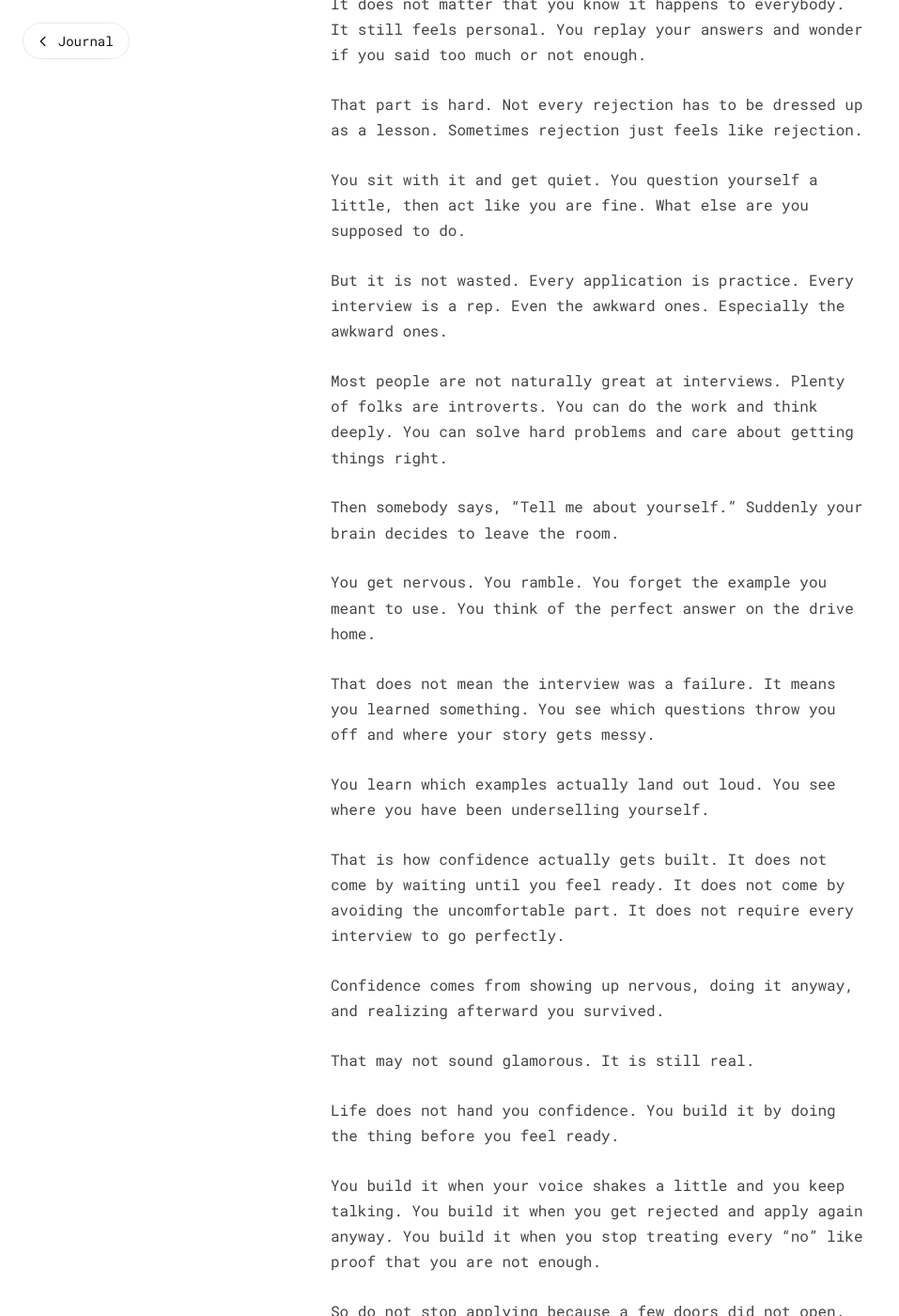
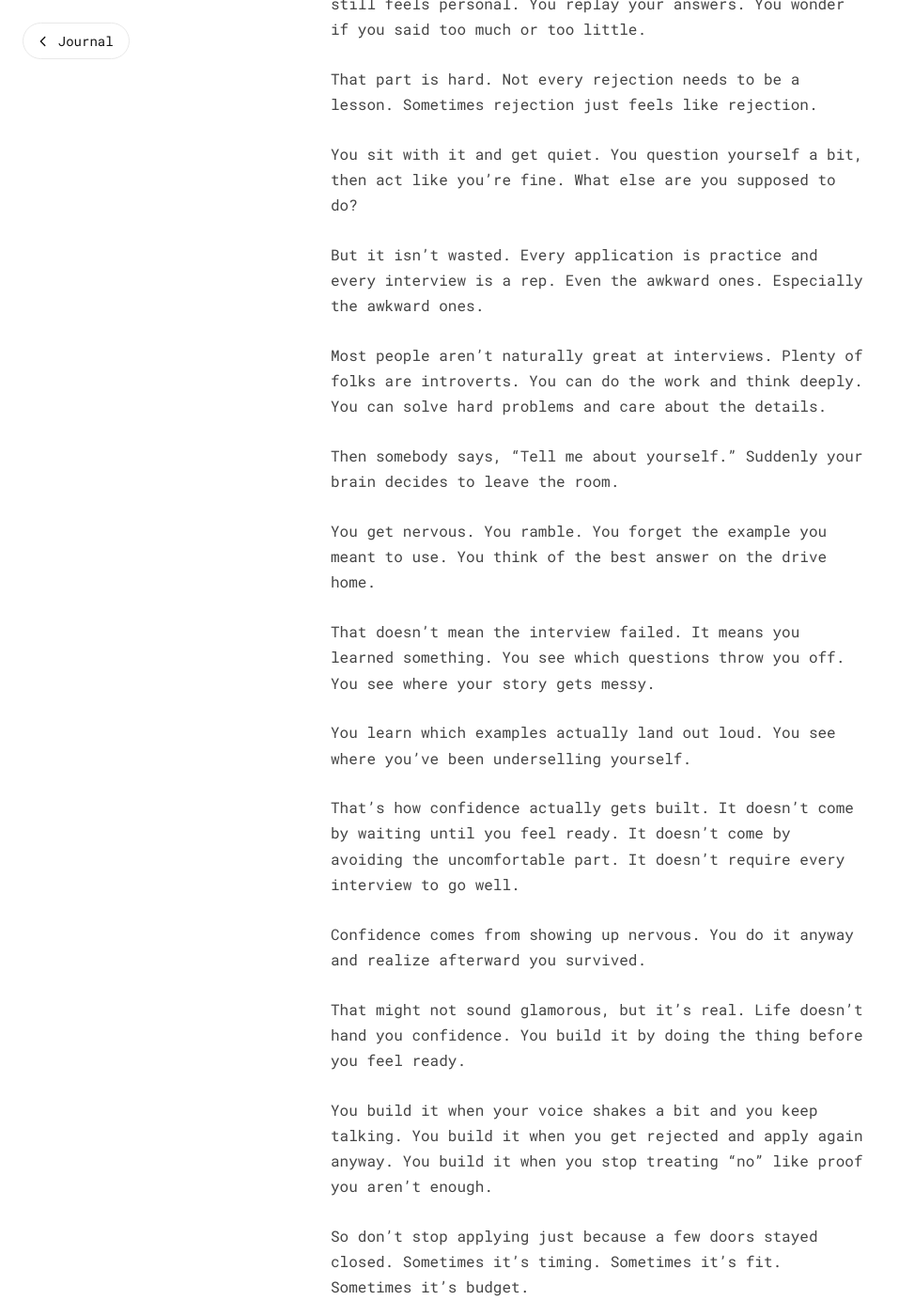
Before and after one commit to woofwallee/ethantouch.com, a Jekyll site: the page built from _posts/2026-06-06-keep-showing-up-before-you-feel-ready.md, in a window 1280 px wide and 1400 px high, scrolled down 559 px. Shown: the whole window at 94% size, without its empty margins (0-957 px from the left). Built offline with Jekyll 4.4.1, drawn with Linux system fonts in a browser that asks for light colours; some of the changed text lies outside the part shown.

Commit message:
Journal: tighten 'Keep Showing Up Before You Feel Ready' (revised draft)
Co-Authored-By: Claude Opus 4.8 (1M context) <noreply@anthropic.com>

```diff
--- a/_posts/2026-06-06-keep-showing-up-before-you-feel-ready.md
+++ b/_posts/2026-06-06-keep-showing-up-before-you-feel-ready.md
@@ -7,50 +7,42 @@ description: "On the part of job searching nobody dresses up: sitting with rejec
 
 Job searching can mess with your head.
 
-You revise the resume and adjust the cover letter. You fill out the same information you already uploaded. Then you prepare for the interview like this one might finally be the one.
+You revise the resume and adjust the cover letter. You fill out the exact same info you already uploaded. Then you prep for the interview. You hope this one is finally it.
 
-Then you get rejected. Or ghosted. Or told they went with another candidate.
+Then you get rejected. Or ghosted. Or told they went with someone else.
 
-It does not matter that you know it happens to everybody. It still feels personal. You replay your answers and wonder if you said too much or not enough.
+It doesn't matter that you know it happens to everybody. It still feels personal. You replay your answers. You wonder if you said too much or too little.
 
-That part is hard. Not every rejection has to be dressed up as a lesson. Sometimes rejection just feels like rejection.
+That part is hard. Not every rejection needs to be a lesson. Sometimes rejection just feels like rejection.
 
-You sit with it and get quiet. You question yourself a little, then act like you are fine. What else are you supposed to do.
+You sit with it and get quiet. You question yourself a bit, then act like you're fine. What else are you supposed to do?
 
-But it is not wasted. Every application is practice. Every interview is a rep. Even the awkward ones. Especially the awkward ones.
+But it isn't wasted. Every application is practice and every interview is a rep. Even the awkward ones. Especially the awkward ones.
 
-Most people are not naturally great at interviews. Plenty of folks are introverts. You can do the work and think deeply. You can solve hard problems and care about getting things right.
+Most people aren't naturally great at interviews. Plenty of folks are introverts. You can do the work and think deeply. You can solve hard problems and care about the details.
 
 Then somebody says, "Tell me about yourself." Suddenly your brain decides to leave the room.
 
-You get nervous. You ramble. You forget the example you meant to use. You think of the perfect answer on the drive home.
+You get nervous. You ramble. You forget the example you meant to use. You think of the best answer on the drive home.
 
-That does not mean the interview was a failure. It means you learned something. You see which questions throw you off and where your story gets messy.
+That doesn't mean the interview failed. It means you learned something. You see which questions throw you off. You see where your story gets messy.
 
-You learn which examples actually land out loud. You see where you have been underselling yourself.
+You learn which examples actually land out loud. You see where you've been underselling yourself.
 
-That is how confidence actually gets built. It does not come by waiting until you feel ready. It does not come by avoiding the uncomfortable part. It does not require every interview to go perfectly.
+That's how confidence actually gets built. It doesn't come by waiting until you feel ready. It doesn't come by avoiding the uncomfortable part. It doesn't require every interview to go well.
 
-Confidence comes from showing up nervous, doing it anyway, and realizing afterward you survived.
+Confidence comes from showing up nervous. You do it anyway and realize afterward you survived.
 
-That may not sound glamorous. It is still real.
+That might not sound glamorous, but it's real. Life doesn't hand you confidence. You build it by doing the thing before you feel ready.
 
-Life does not hand you confidence. You build it by doing the thing before you feel ready.
+You build it when your voice shakes a bit and you keep talking. You build it when you get rejected and apply again anyway. You build it when you stop treating "no" like proof you aren't enough.
 
-You build it when your voice shakes a little and you keep talking. You build it when you get rejected and apply again anyway. You build it when you stop treating every "no" like proof that you are not enough.
+So don't stop applying just because a few doors stayed closed. Sometimes it's timing. Sometimes it's fit. Sometimes it's budget.
 
-So do not stop applying because a few doors did not open.
-
-Sometimes it is timing. Sometimes it is fit. Sometimes it is budget.
-
-Sometimes they already had somebody in mind. They made everybody else audition for no good reason.
-
-It is very corporate and very annoying. But the rep is still yours.
+Sometimes they already had somebody in mind. They made everybody else audition for no good reason. It's very corporate and very annoying. But the rep is still yours.
 
 You showed up and answered under pressure. You saw what needs work. You get to adjust before the next one.
 
-That matters. Every application sharpens your focus. Every interview makes your story clearer. Every rejection that does not stop you builds endurance.
+That matters. Every application sharpens your focus. Every interview makes your story clearer. Every rejection that doesn't stop you builds endurance.
 
-The goal is not to be perfect. The goal is to keep getting better.
-
-Confidence comes from showing up before you feel ready.
+The goal isn't to be flawless. The goal is to keep getting better. Confidence comes from showing up before you feel ready.
```
